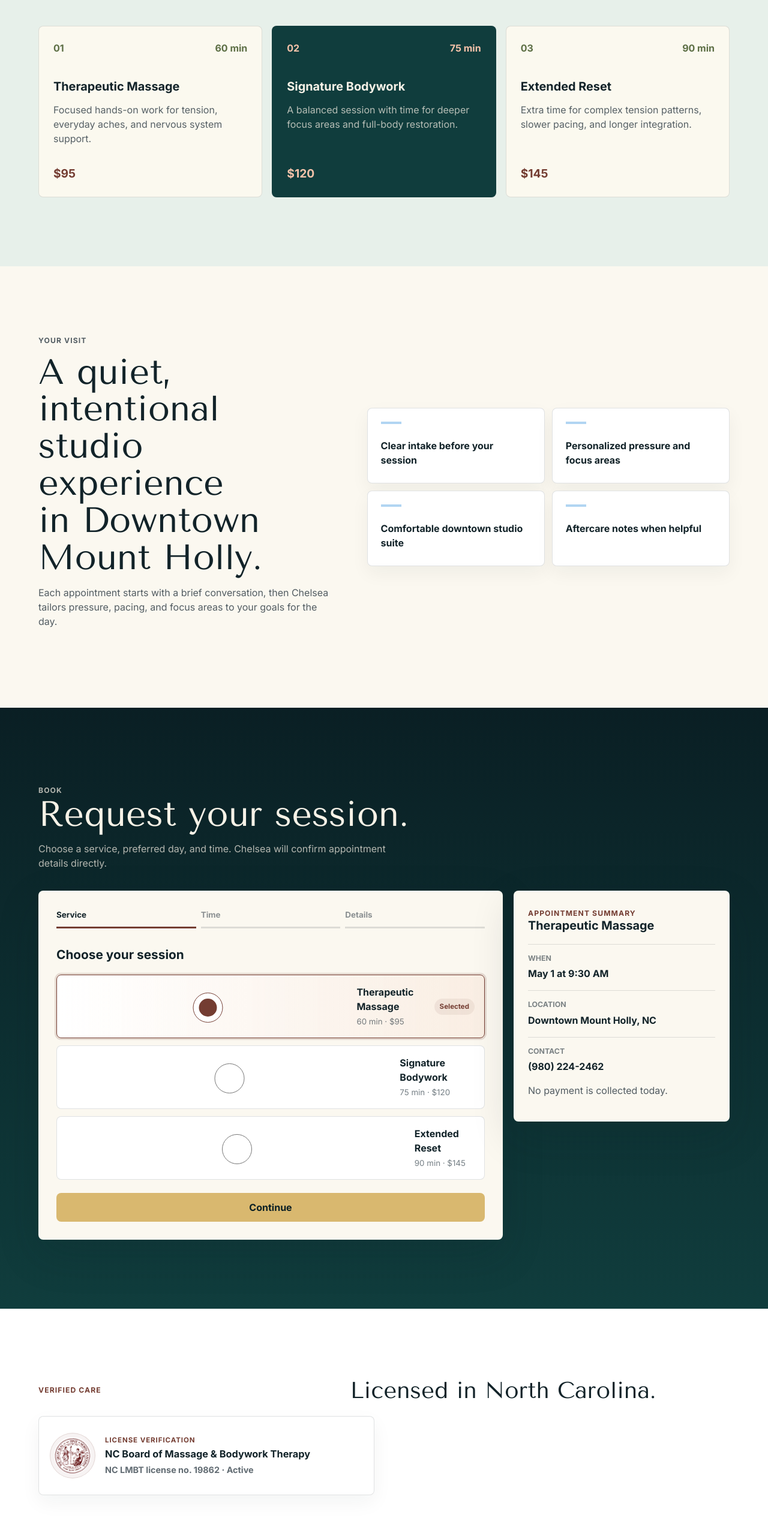
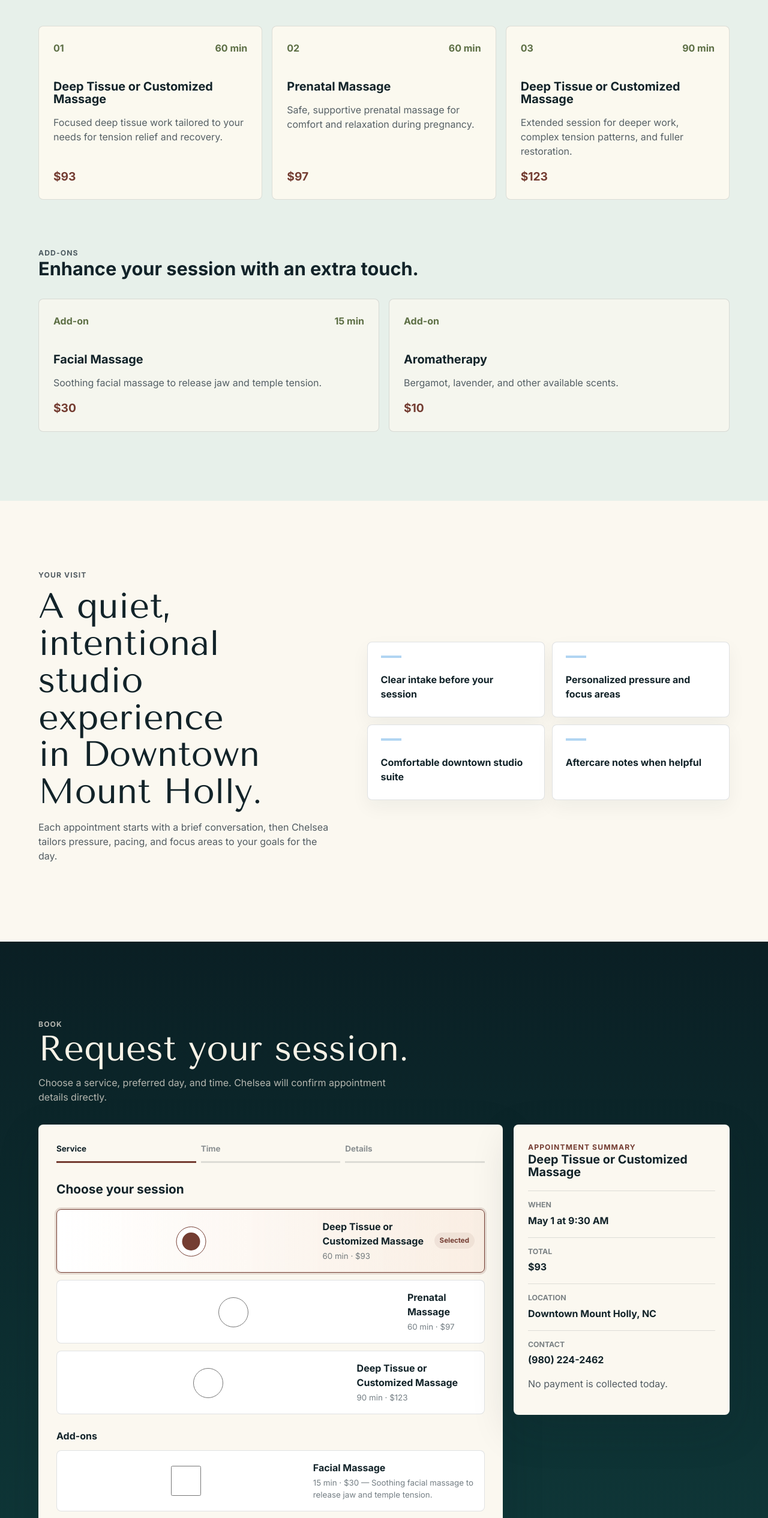
Before and after one commit to bidcoinauction/kai-lani-bodywork-wellness, a React (Vite) app: page / in a window 1280 px wide. Shown: the part 1440-3971 px from the top of the page at 60% size. Built offline with nearby package versions, Linux system fonts and the light colour scheme.

Commit message:
Update services & pricing, add add-ons to services section and booking form

```diff
--- a/src/components/Booking.jsx
+++ b/src/components/Booking.jsx
@@ -1,5 +1,5 @@
 import { useMemo, useState } from "react";
-import { bookingDates, bookingTimes, services } from "../data.js";
+import { addOns, bookingDates, bookingTimes, services } from "../data.js";
 
 export default function Booking() {
   const [step, setStep] = useState(1);
@@ -9,14 +9,31 @@ export default function Booking() {
   const [name, setName] = useState("");
   const [phone, setPhone] = useState("");
   const [notes, setNotes] = useState("");
+  const [selectedAddOns, setSelectedAddOns] = useState([]);
   const [isSubmitted, setIsSubmitted] = useState(false);
+
+  function toggleAddOn(addOnId) {
+    setSelectedAddOns((prev) =>
+      prev.includes(addOnId) ? prev.filter((id) => id !== addOnId) : [...prev, addOnId]
+    );
+  }
+
+  const totalPrice = useMemo(() => {
+    const base = parseInt(selectedService.price.replace("$", ""));
+    const extras = selectedAddOns.reduce((sum, id) => {
+      const addOn = addOns.find((a) => a.id === id);
+      return sum + parseInt(addOn.price.replace("$", ""));
+    }, 0);
+    return `$${base + extras}`;
+  }, [selectedService, selectedAddOns]);
 
   const summaryNote = useMemo(() => {
     if (!isSubmitted) return "No payment is collected today.";
+    const addOnText = selectedAddOns.length > 0 ? ` with ${selectedAddOns.map((id) => addOns.find((a) => a.id === id).name.toLowerCase()).join(" & ")}` : "";
     return name.trim()
-      ? `Thanks, ${name.trim()}. Your request is ready for Chelsea to confirm.`
-      : "Your request is ready for Chelsea to confirm.";
-  }, [isSubmitted, name]);
+      ? `Thanks, ${name.trim()}${addOnText}. Your request is ready for Chelsea to confirm.`
+      : `Your request${addOnText} is ready for Chelsea to confirm.`;
+  }, [isSubmitted, name, selectedAddOns]);
 
   function moveTo(nextStep) {
     setStep(Math.min(Math.max(nextStep, 1), 3));
@@ -68,6 +85,21 @@ export default function Booking() {
                     <small>{service.duration} · {service.price}</small>
                   </span>
                   {selectedService.id === service.id && <em>Selected</em>}
+                </label>
+              ))}
+              <p style={{ margin: "24px 0 12px", fontWeight: 800 }}>Add-ons</p>
+              {addOns.map((addOn) => (
+                <label className="choice-card" key={addOn.id}>
+                  <input
+                    type="checkbox"
+                    checked={selectedAddOns.includes(addOn.id)}
+                    onChange={() => toggleAddOn(addOn.id)}
+                  />
+                  <span>
+                    <strong>{addOn.name}</strong>
+                    <small>{addOn.duration ? `${addOn.duration} · ` : ""}{addOn.price} — {addOn.description}</small>
+                  </span>
+                  {selectedAddOns.includes(addOn.id) && <em>Added</em>}
                 </label>
               ))}
               <button className="button primary next-button" type="button" onClick={() => moveTo(2)}>
@@ -149,6 +181,16 @@ export default function Booking() {
               <dt>When</dt>
               <dd>{selectedDate} at {selectedTime}</dd>
             </div>
+            {selectedAddOns.length > 0 && (
+              <div>
+                <dt>Add-ons</dt>
+                <dd>{selectedAddOns.map((id) => addOns.find((a) => a.id === id).name).join(", ")}</dd>
+              </div>
+            )}
+            <div>
+              <dt>Total</dt>
+              <dd>{totalPrice}</dd>
+            </div>
             <div>
               <dt>Location</dt>
               <dd>Downtown Mount Holly, NC</dd>
--- a/src/components/Services.jsx
+++ b/src/components/Services.jsx
@@ -1,4 +1,4 @@
-import { services } from "../data.js";
+import { addOns, services } from "../data.js";
 
 export default function Services() {
   return (
@@ -10,7 +10,7 @@ export default function Services() {
       <div className="service-grid">
         {services.map((service, index) => (
           <article
-            className={`service-card${service.featured ? " featured" : ""}`}
+            className="service-card"
             data-reveal
             key={service.id}
             style={{ "--delay": `${index * 90}ms` }}
@@ -25,6 +25,28 @@ export default function Services() {
           </article>
         ))}
       </div>
+      <div className="section-heading addon-heading" data-reveal>
+        <p className="eyebrow">Add-ons</p>
+        <h3>Enhance your session with an extra touch.</h3>
+      </div>
+      <div className="addon-grid">
+        {addOns.map((addOn, index) => (
+          <article
+            className="service-card addon"
+            data-reveal
+            key={addOn.id}
+            style={{ "--delay": `${index * 90}ms` }}
+          >
+            <div className="service-topline">
+              <span>Add-on</span>
+              <strong>{addOn.duration || ""}</strong>
+            </div>
+            <h3>{addOn.name}</h3>
+            <p>{addOn.description}</p>
+            <span className="price">{addOn.price}</span>
+          </article>
+        ))}
+      </div>
     </section>
   );
 }
--- a/src/data.js
+++ b/src/data.js
@@ -3,29 +3,44 @@ export const ncSealSrc = "/nc-seal-red.jpg";
 
 export const services = [
   {
-    id: "therapeutic",
+    id: "deep-tissue-60",
     number: "01",
     duration: "60 min",
-    name: "Therapeutic Massage",
-    description: "Focused hands-on work for tension, everyday aches, and nervous system support.",
-    price: "$95",
+    name: "Deep Tissue or Customized Massage",
+    description: "Focused deep tissue work tailored to your needs for tension relief and recovery.",
+    price: "$93",
   },
   {
-    id: "signature",
+    id: "prenatal-60",
     number: "02",
-    duration: "75 min",
-    name: "Signature Bodywork",
-    description: "A balanced session with time for deeper focus areas and full-body restoration.",
-    price: "$120",
-    featured: true,
+    duration: "60 min",
+    name: "Prenatal Massage",
+    description: "Safe, supportive prenatal massage for comfort and relaxation during pregnancy.",
+    price: "$97",
   },
   {
-    id: "extended",
+    id: "deep-tissue-90",
     number: "03",
     duration: "90 min",
-    name: "Extended Reset",
-    description: "Extra time for complex tension patterns, slower pacing, and longer integration.",
-    price: "$145",
+    name: "Deep Tissue or Customized Massage",
+    description: "Extended session for deeper work, complex tension patterns, and fuller restoration.",
+    price: "$123",
+  },
+];
+
+export const addOns = [
+  {
+    id: "facial-massage",
+    name: "Facial Massage",
+    duration: "15 min",
+    price: "$30",
+    description: "Soothing facial massage to release jaw and temple tension.",
+  },
+  {
+    id: "aromatherapy",
+    name: "Aromatherapy",
+    price: "$10",
+    description: "Bergamot, lavender, and other available scents.",
   },
 ];
 
--- a/styles.css
+++ b/styles.css
@@ -626,6 +626,25 @@ h3 {
   color: var(--peach);
 }
 
+.addon-heading {
+  margin-top: clamp(44px, 7vw, 80px);
+}
+
+.addon-heading h3 {
+  font-size: clamp(1.3rem, 2.4vw, 2rem);
+}
+
+.addon-grid {
+  display: grid;
+  grid-template-columns: repeat(2, minmax(0, 1fr));
+  gap: 16px;
+}
+
+.service-card.addon {
+  min-height: auto;
+  background: rgba(255, 250, 241, 0.58);
+}
+
 .experience-section {
   display: grid;
   grid-template-columns: minmax(0, 0.8fr) minmax(300px, 1fr);
@@ -1145,7 +1164,8 @@ textarea {
     grid-template-columns: 1fr;
   }
 
-  .service-grid {
+  .service-grid,
+  .addon-grid {
     grid-template-columns: 1fr;
   }
 
```
